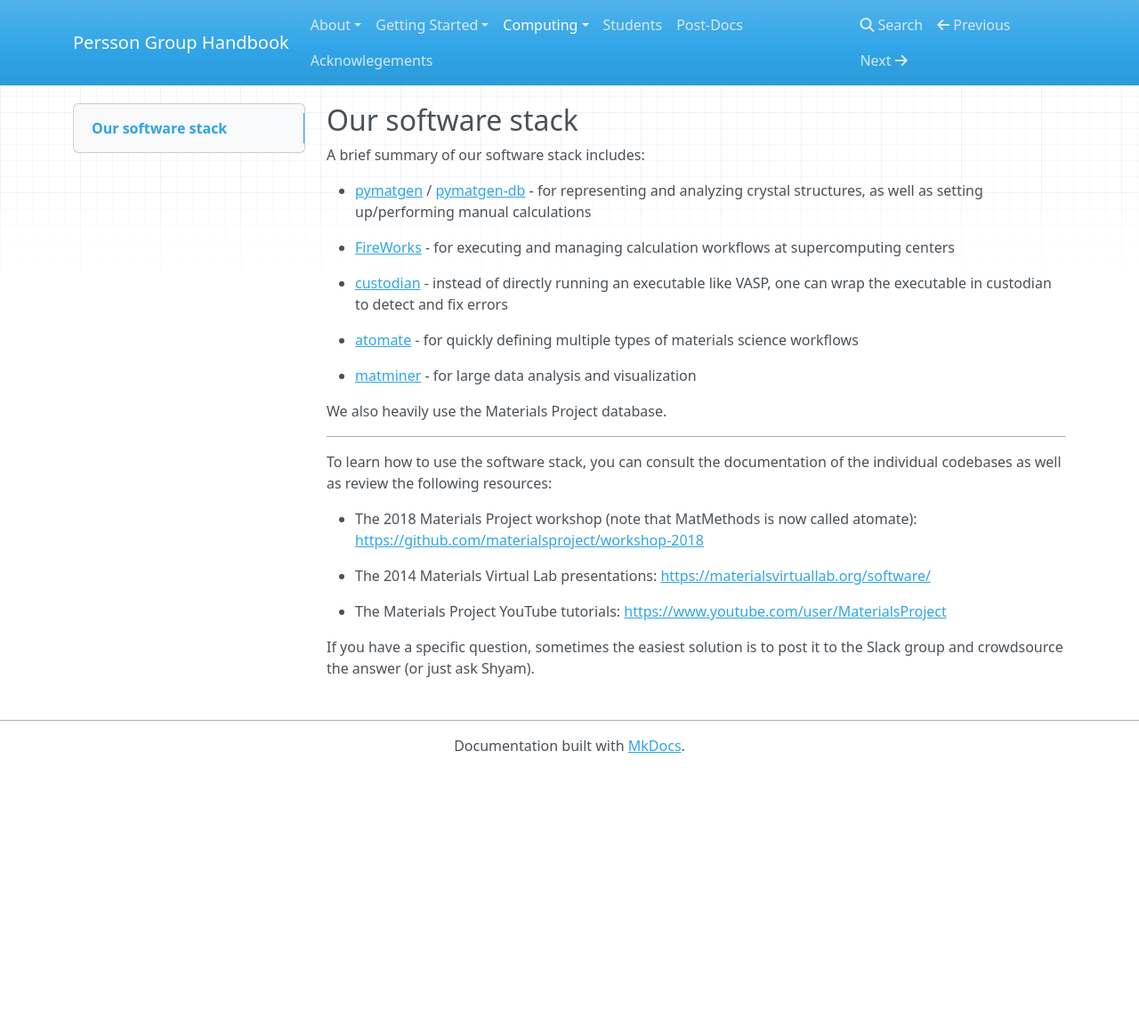
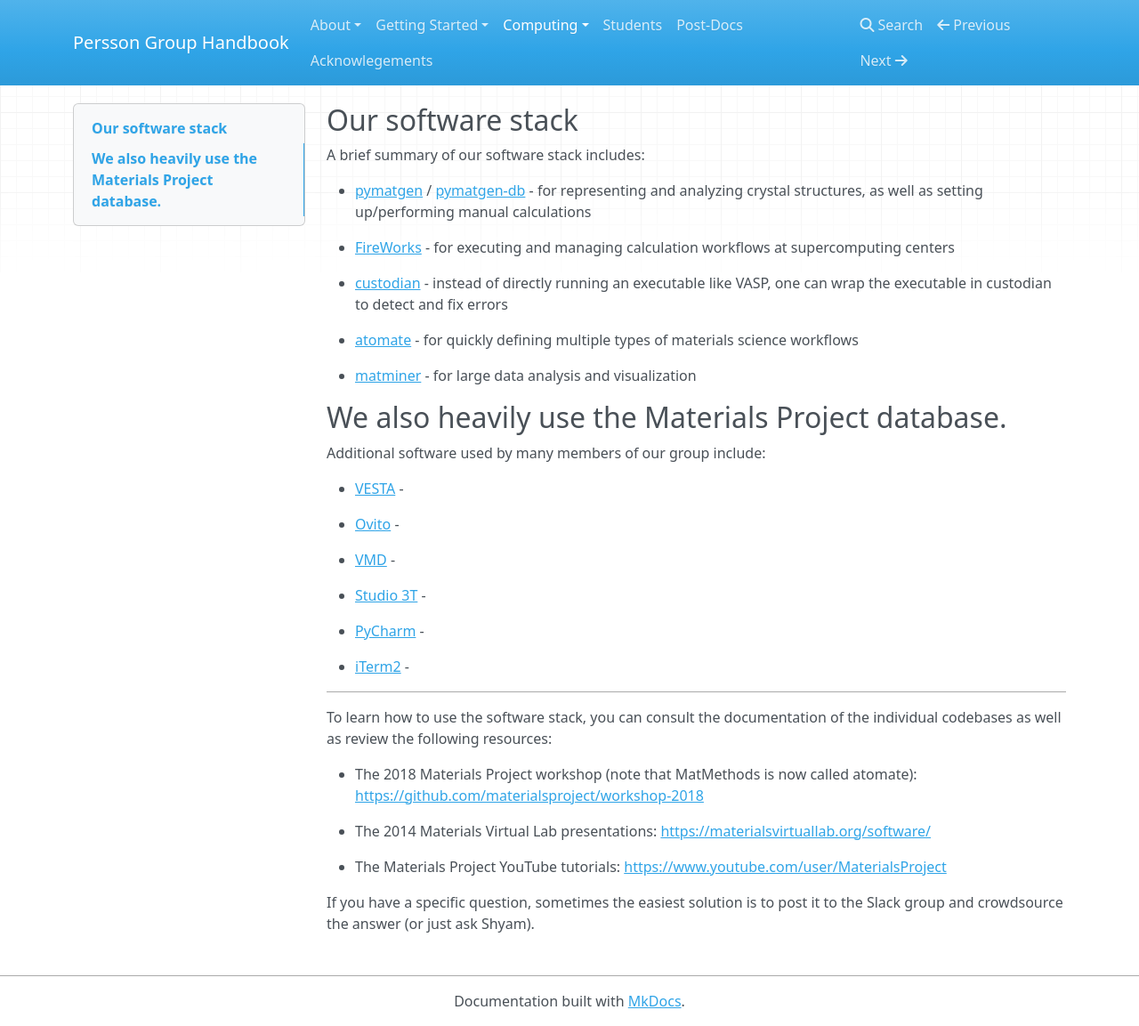
Before and after one commit to perssongroup/handbook, an MkDocs documentation site: the page built from docs/computing/software.md, in a window 1280 px wide and 1153 px high. Shown: the whole window at 89% size. Built offline with MkDocs 1.6.1, drawn with Linux system fonts in a browser that asks for light colours; nearby versions of some CDN libraries.

Commit message:
Added useful miscellaneous software

```diff
--- a/docs/computing/software.md
+++ b/docs/computing/software.md
@@ -12,6 +12,21 @@ A brief summary of our software stack includes:
 * [matminer](https://github.com/hackingmaterials/matminer) - for large data analysis and visualization
 
 We also heavily use the Materials Project database.
+------------------
+
+Additional software used by many members of our group include:
+
+* [VESTA](http://jp-minerals.org/vesta/en/) -
+
+* [Ovito](https://www.ovito.org/) -
+
+* [VMD](https://www.ks.uiuc.edu/Research/vmd/) -
+
+* [Studio 3T](https://studio3t.com/download/) -
+
+* [PyCharm](https://www.jetbrains.com/pycharm/) -
+
+* [iTerm2](https://www.iterm2.com/) -
 
 ------------------
 
```
Also changed, not shown: docs/computing/computing.md (+1 -1 lines).
